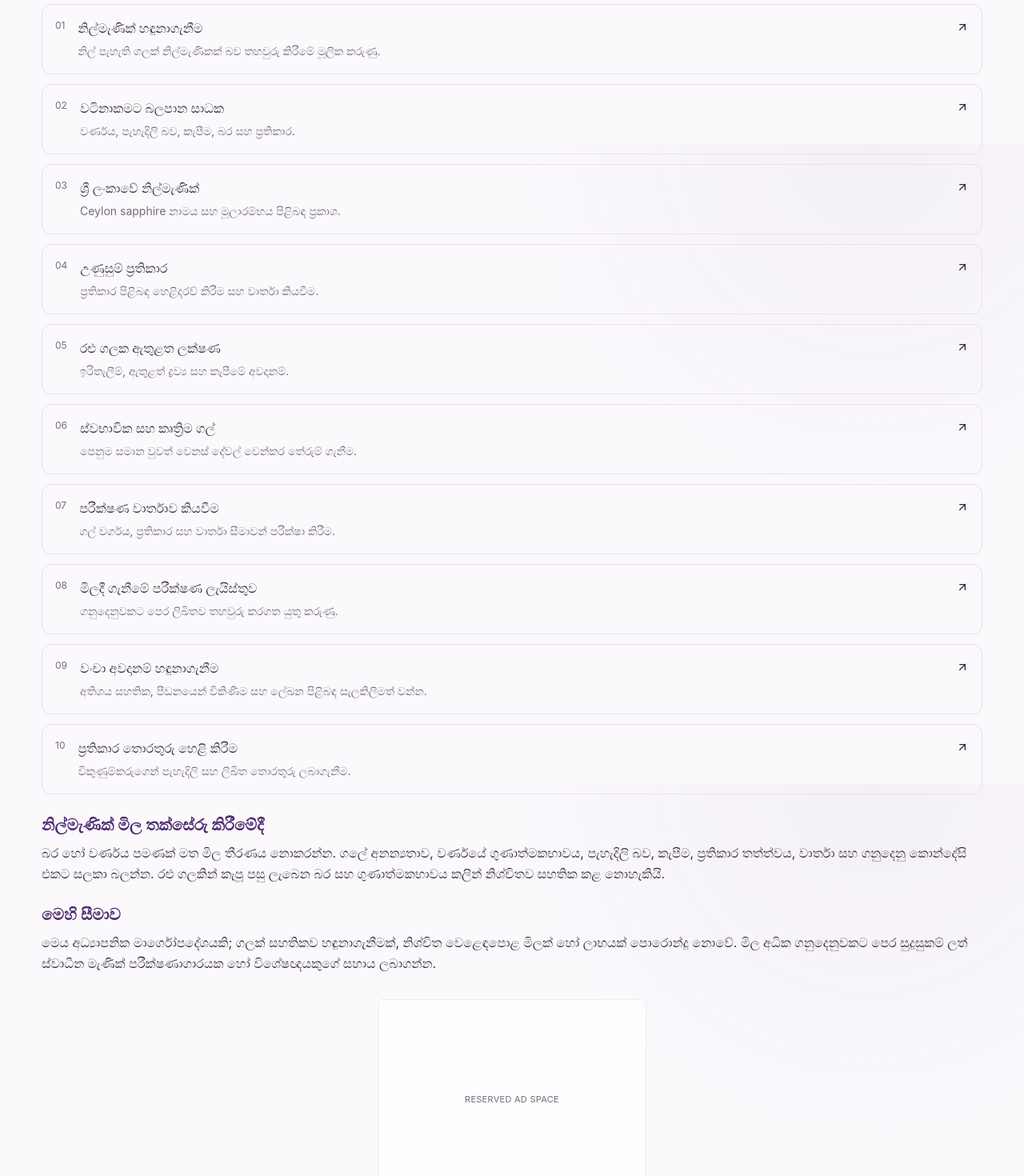
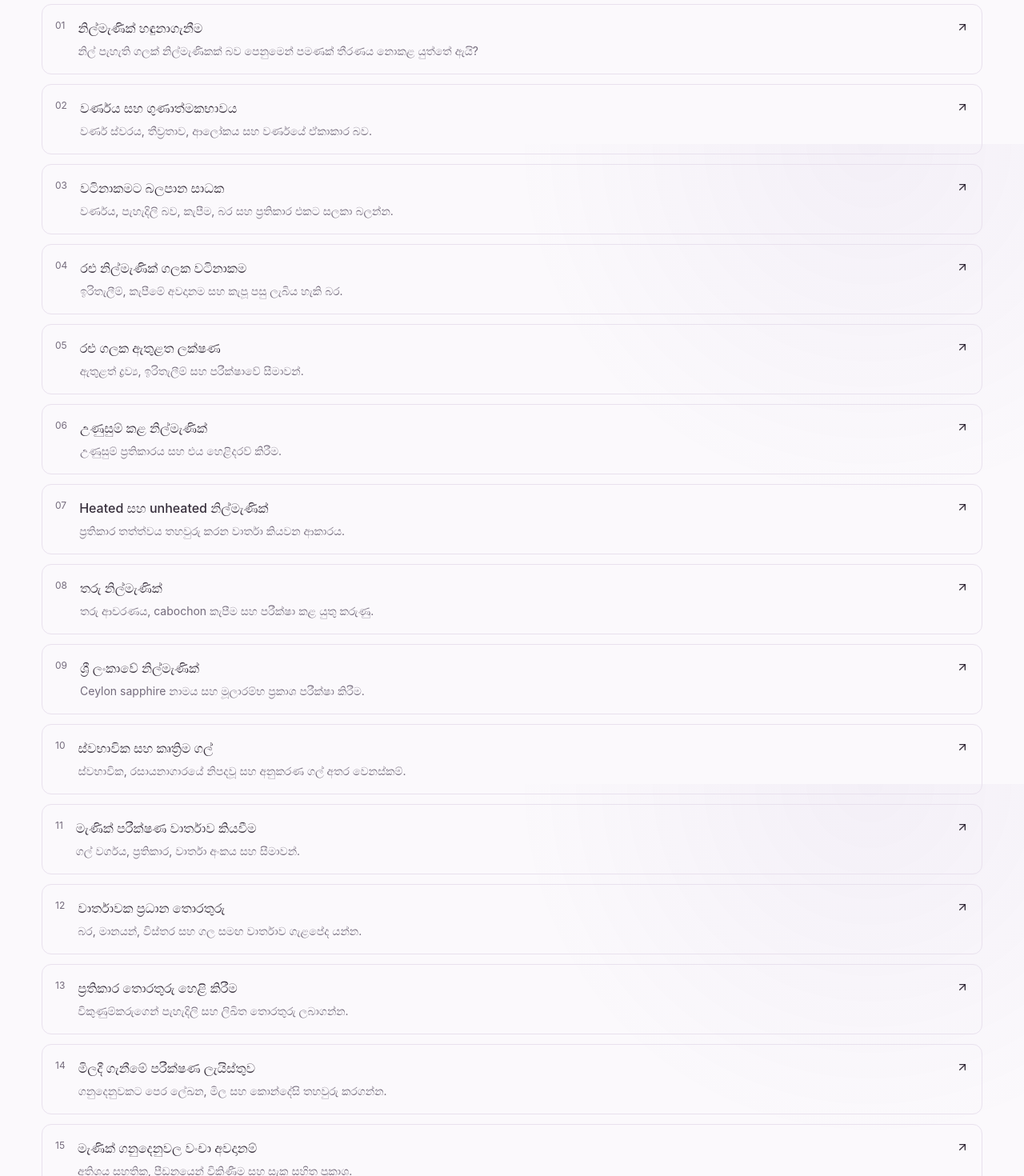
Before and after one commit to LinukaBandara/GemologyX, a Next.js app: page /si/learn/blue-sapphire-complete-guide in a window 1280 px wide. Shown: the part 620-2090 px from the top of the page at 80% size. Built offline with nearby package versions, Linux system fonts and the light colour scheme.

Commit message:
Complete the blue sapphire guide index

```diff
--- a/src/app/si/learn/blue-sapphire-complete-guide/page.tsx
+++ b/src/app/si/learn/blue-sapphire-complete-guide/page.tsx
@@ -9,16 +9,22 @@ export const metadata: Metadata = {
 };
 
 const guides = [
-  { title: "නිල්මැණික් හඳුනාගැනීම", description: "නිල් පැහැති ගලක් නිල්මැණිකක් බව තහවුරු කිරීමේ මූලික කරුණු.", href: "/si/learn/identify-sapphire" },
-  { title: "වටිනාකමට බලපාන සාධක", description: "වර්ණය, පැහැදිලි බව, කැපීම, බර සහ ප්‍රතිකාර.", href: "/si/learn/blue-sapphire-value-factors" },
-  { title: "ශ්‍රී ලංකාවේ නිල්මැණික්", description: "Ceylon sapphire නාමය සහ මූලාරම්භය පිළිබඳ ප්‍රකාශ.", href: "/si/learn/sri-lankan-blue-sapphire" },
-  { title: "උණුසුම් ප්‍රතිකාර", description: "ප්‍රතිකාර පිළිබඳ හෙළිදරව් කිරීම සහ වාර්තා කියවීම.", href: "/si/learn/heated-sapphire-guide" },
-  { title: "රළු ගලක ඇතුළත ලක්ෂණ", description: "ඉරිතැලීම්, ඇතුළත් ද්‍රව්‍ය සහ කැපීමේ අවදානම්.", href: "/si/learn/rough-sapphire-inclusions" },
-  { title: "ස්වභාවික සහ කෘත්‍රිම ගල්", description: "පෙනුම සමාන වුවත් වෙනස් දේවල් වෙන්කර තේරුම් ගැනීම.", href: "/si/learn/natural-vs-synthetic-gemstones" },
-  { title: "පරීක්ෂණ වාර්තාව කියවීම", description: "ගල් වර්ගය, ප්‍රතිකාර සහ වාර්තා සීමාවන් පරීක්ෂා කිරීම.", href: "/si/learn/how-to-read-gem-report" },
-  { title: "මිලදී ගැනීමේ පරීක්ෂණ ලැයිස්තුව", description: "ගනුදෙනුවකට පෙර ලිඛිතව තහවුරු කරගත යුතු කරුණු.", href: "/si/learn/gemstone-buying-checklist" },
-  { title: "වංචා අවදානම් හඳුනාගැනීම", description: "අතිශය සහතික, පීඩනයෙන් විකිණීම සහ ලේඛන පිළිබඳ සැලකිලිමත් වන්න.", href: "/si/learn/avoid-gemstone-scams" },
-  { title: "ප්‍රතිකාර තොරතුරු හෙළි කිරීම", description: "විකුණුම්කරුගෙන් පැහැදිලි සහ ලිඛිත තොරතුරු ලබාගැනීම.", href: "/si/learn/gemstone-treatment-disclosure" },
+  { title: "නිල්මැණික් හඳුනාගැනීම", description: "නිල් පැහැති ගලක් නිල්මැණිකක් බව පෙනුමෙන් පමණක් තීරණය නොකළ යුත්තේ ඇයි?", href: "/si/learn/identify-sapphire" },
+  { title: "වර්ණය සහ ගුණාත්මකභාවය", description: "වර්ණ ස්වරය, තීව්‍රතාව, ආලෝකය සහ වර්ණයේ ඒකාකාර බව.", href: "/si/learn/blue-sapphire-colour-quality" },
+  { title: "වටිනාකමට බලපාන සාධක", description: "වර්ණය, පැහැදිලි බව, කැපීම, බර සහ ප්‍රතිකාර එකට සලකා බලන්න.", href: "/si/learn/blue-sapphire-value-factors" },
+  { title: "රළු නිල්මැණික් ගලක වටිනාකම", description: "ඉරිතැලීම්, කැපීමේ අවදානම සහ කැපූ පසු ලැබිය හැකි බර.", href: "/si/learn/rough-blue-sapphire-value" },
+  { title: "රළු ගලක ඇතුළත ලක්ෂණ", description: "ඇතුළත් ද්‍රව්‍ය, ඉරිතැලීම් සහ පරීක්ෂාවේ සීමාවන්.", href: "/si/learn/rough-sapphire-inclusions" },
+  { title: "උණුසුම් කළ නිල්මැණික්", description: "උණුසුම් ප්‍රතිකාරය සහ එය හෙළිදරව් කිරීම.", href: "/si/learn/heated-sapphire-guide" },
+  { title: "Heated සහ unheated නිල්මැණික්", description: "ප්‍රතිකාර තත්ත්වය තහවුරු කරන වාර්තා කියවන ආකාරය.", href: "/si/learn/heated-vs-unheated-blue-sapphire" },
+  { title: "තරු නිල්මැණික්", description: "තරු ආචරණය, cabochon කැපීම සහ පරීක්ෂා කළ යුතු කරුණු.", href: "/si/learn/star-sapphire-guide" },
+  { title: "ශ්‍රී ලංකාවේ නිල්මැණික්", description: "Ceylon sapphire නාමය සහ මූලාරම්භ ප්‍රකාශ පරීක්ෂා කිරීම.", href: "/si/learn/sri-lankan-blue-sapphire" },
+  { title: "ස්වභාවික සහ කෘත්‍රිම ගල්", description: "ස්වභාවික, රසායනාගාරයේ නිපදවූ සහ අනුකරණ ගල් අතර වෙනස්කම්.", href: "/si/learn/natural-vs-synthetic-gemstones" },
+  { title: "මැණික් පරීක්ෂණ වාර්තාව කියවීම", description: "ගල් වර්ගය, ප්‍රතිකාර, වාර්තා අංකය සහ සීමාවන්.", href: "/si/learn/how-to-read-gem-report" },
+  { title: "වාර්තාවක ප්‍රධාන තොරතුරු", description: "බර, මානයන්, විස්තර සහ ගල සමඟ වාර්තාව ගැළපේද යන්න.", href: "/si/learn/gem-lab-report-details" },
+  { title: "ප්‍රතිකාර තොරතුරු හෙළි කිරීම", description: "විකුණුම්කරුගෙන් පැහැදිලි සහ ලිඛිත තොරතුරු ලබාගන්න.", href: "/si/learn/gemstone-treatment-disclosure" },
+  { title: "මිලදී ගැනීමේ පරීක්ෂණ ලැයිස්තුව", description: "ගනුදෙනුවකට පෙර ලේඛන, මිල සහ කොන්දේසි තහවුරු කරගන්න.", href: "/si/learn/gemstone-buying-checklist" },
+  { title: "මැණික් ගනුදෙනුවල වංචා අවදානම්", description: "අතිශය සහතික, පීඩනයෙන් විකිණීම සහ සැක සහිත ප්‍රකාශ.", href: "/si/learn/avoid-gemstone-scams" },
+  { title: "රළු මැණික් මිලදී ගැනීම", description: "රළු ගලක් තෝරාගැනීම, අවදානම් සහ ගනුදෙනු කොන්දේසි.", href: "/si/learn/buying-rough-gemstones" },
 ];
 
 export default function Page() {
```
